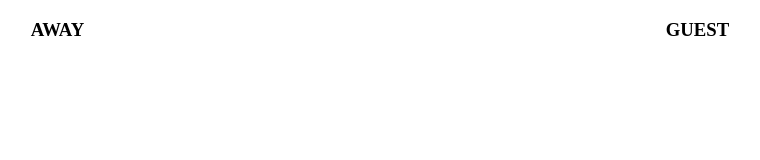
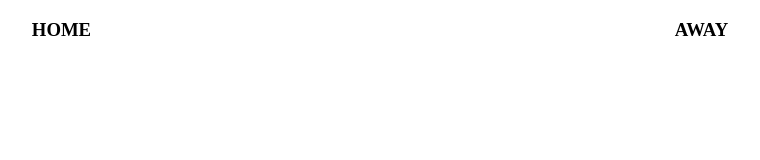
Before and after one commit to alermlv/basketball-scoreboard, a plain HTML site: page index.html in a window 1280 px wide. Shown: the full height of the page, 260-1020 px from the left. Drawn offline with Linux system fonts and the light colour scheme.

Commit message:
Update score headers

```diff
--- a/index.html
+++ b/index.html
@@ -5,10 +5,10 @@
   <body>
     <div class="container">
       <div>
-        <h3>AWAY</h3>
+        <h3>HOME</h3>
       </div>
       <div>
-        <h3>GUEST</h3>
+        <h3>AWAY</h3>
       </div>
     </div>
     <script src="index.js"></script>
```
